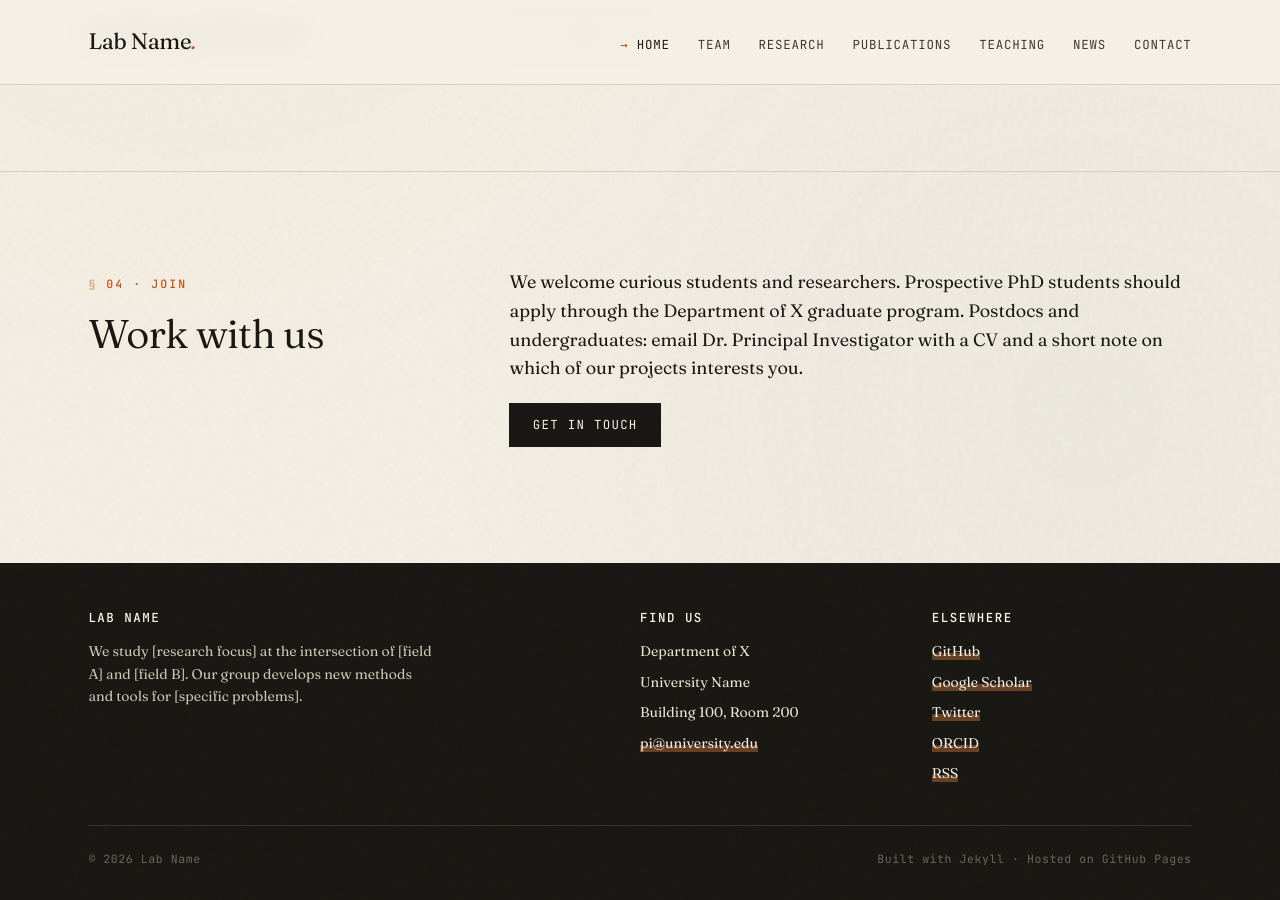
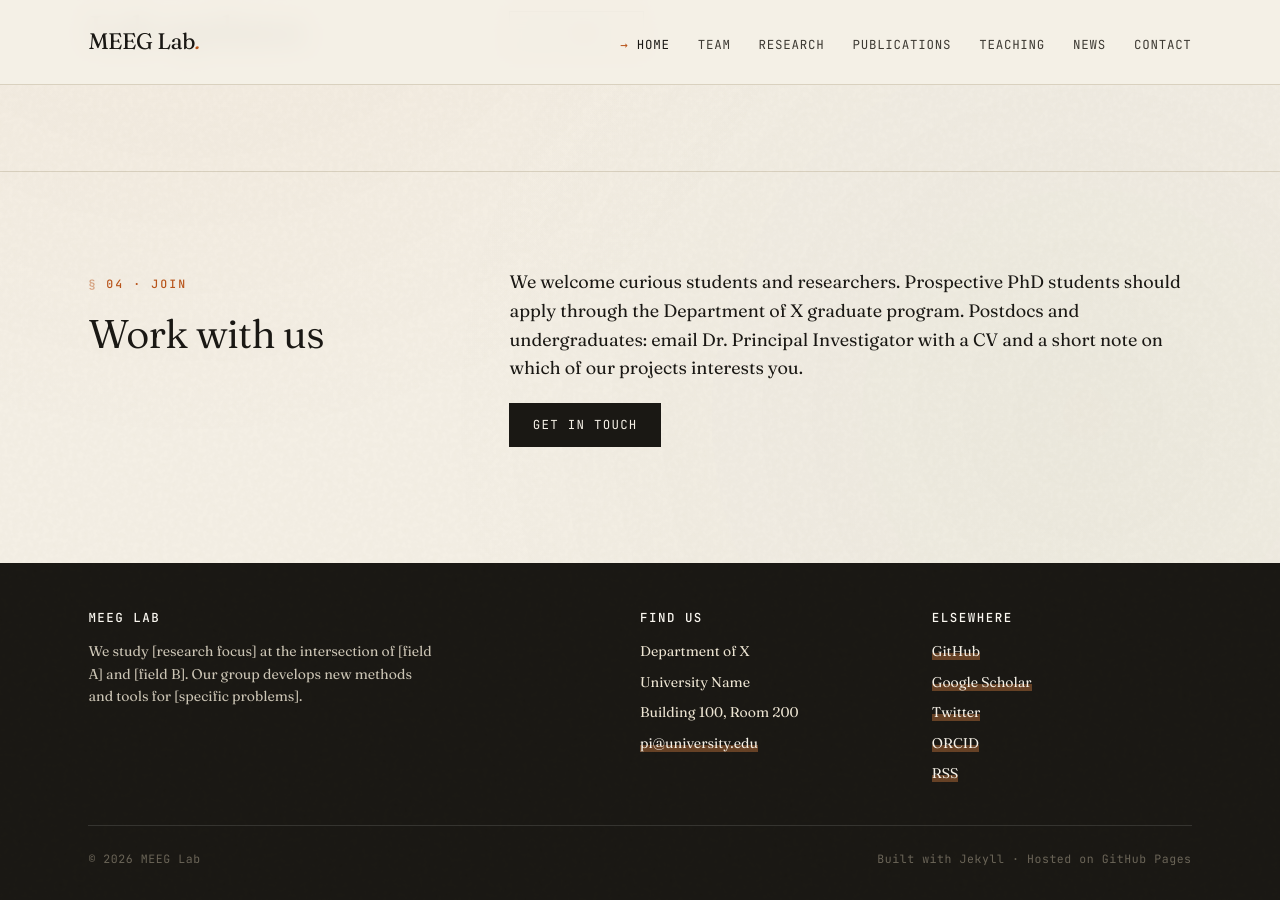
Before and after one commit to meeg-lab/meeg-lab.github.io, a Jekyll site: the page built from index.html, in a window 1280 px wide and 900 px high, scrolled down 3005 px. Built offline with Jekyll 4.4.1, drawn with Linux system fonts in a browser that asks for light colours; the list of posts is cut into pages by our own code.

Commit message:
Update _config.yml

```diff
--- a/_config.yml
+++ b/_config.yml
@@ -1,6 +1,6 @@
 # Site settings
-title: "Lab Name"
-tagline: "A research group at University Name"
+title: "MEEG Lab"
+tagline: "Microbial Ecology and Environmental Genomics (MEEG) lab"
 description: >-
   We study [research focus] at the intersection of [field A] and [field B].
   Our group develops new methods and tools for [specific problems].
```
